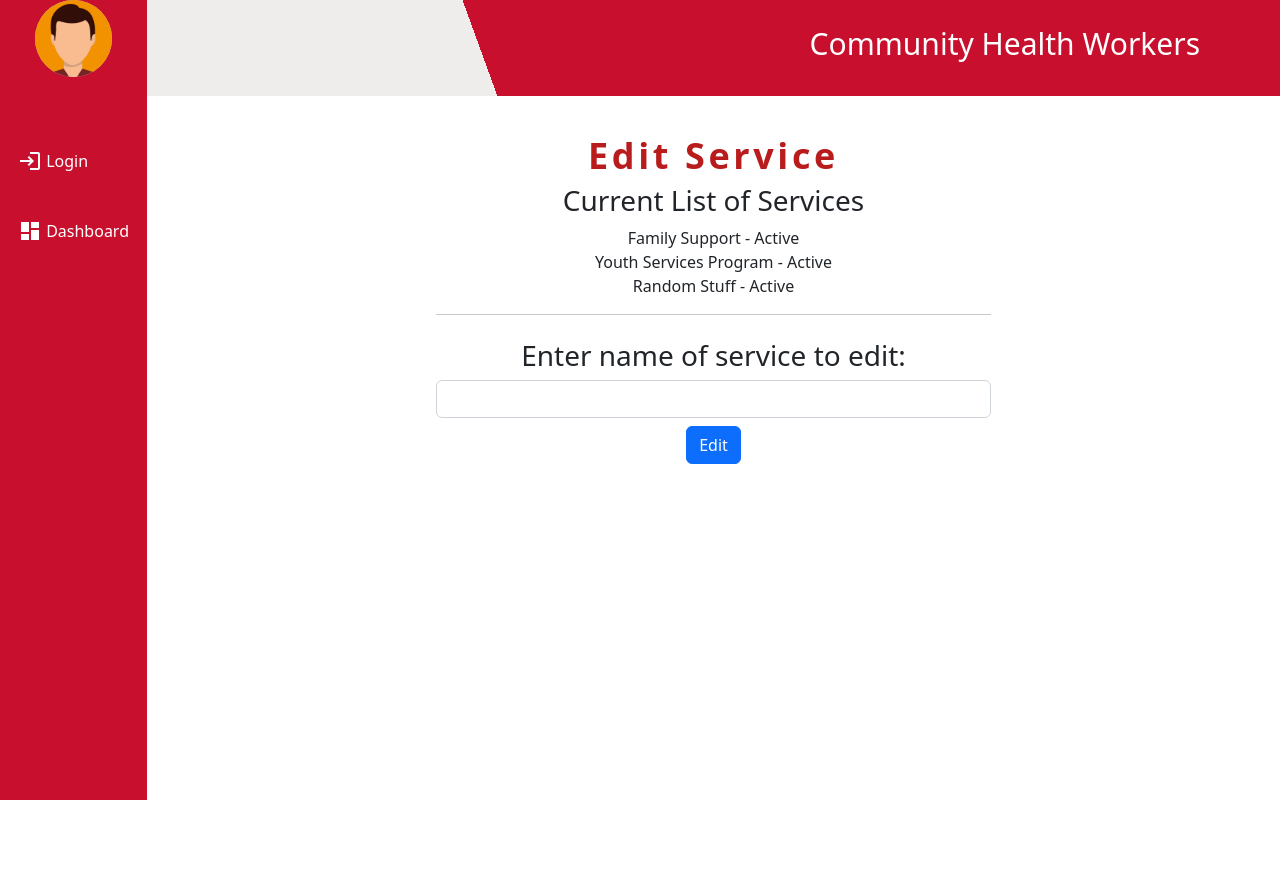
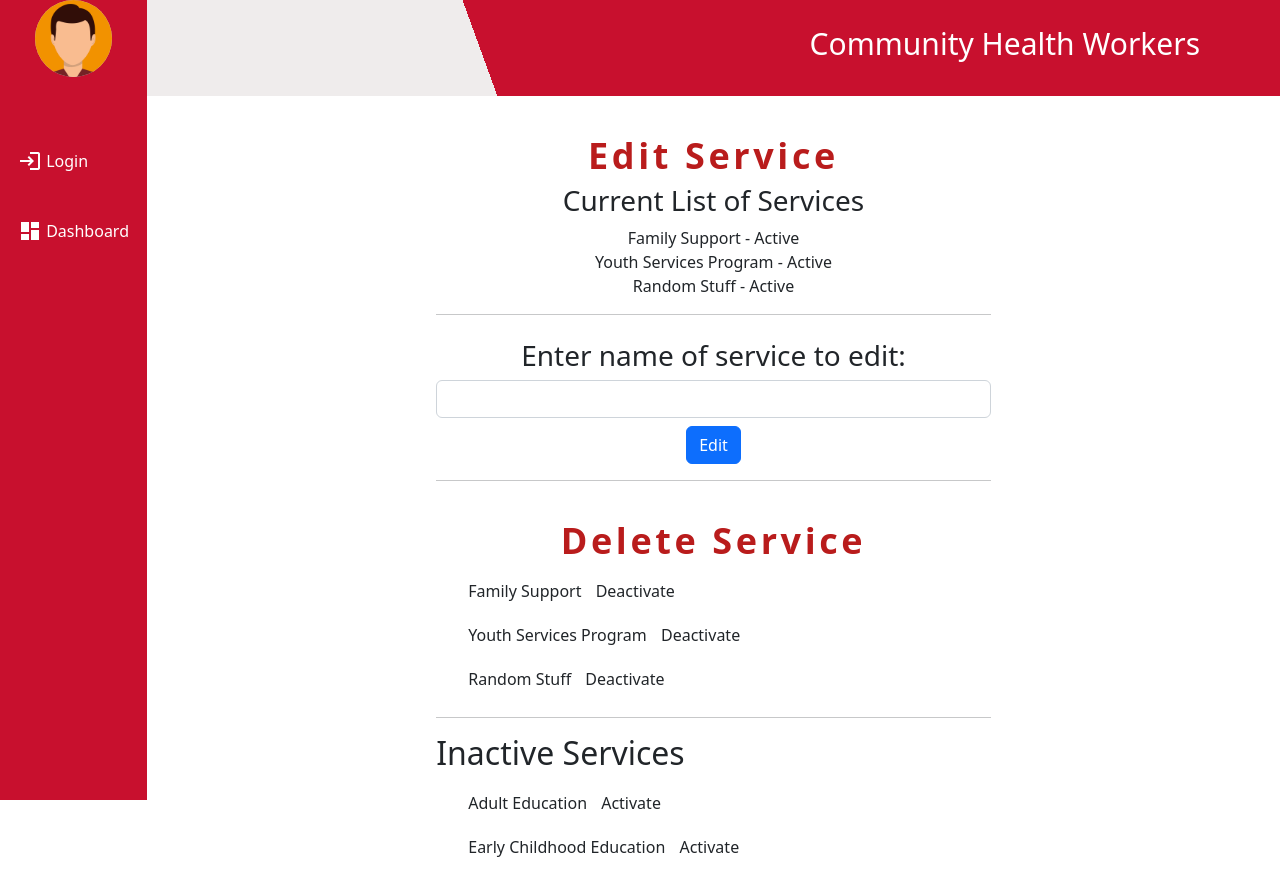
Before and after one commit to CIS-Spring-2023/project-cis_4339_project_20, a Vue app in the folder frontend/: page /editservices in a window 1280 px wide. Before the commit the page ends 800 px from the top, so only its background shows below. Built offline with nearby package versions, Linux system fonts and the light colour scheme; no server answers.

Commit message:
added soft deletion and modification of services

```diff
--- a/frontend/src/components/editServices.vue
+++ b/frontend/src/components/editServices.vue
@@ -28,8 +28,29 @@ export default {
       editService,
       editServiceName,
     }
+
   },
+
+  computed: {
+    activeServices() {
+      return this.list.services.filter(service => service.active)
+    },
+    inactiveServices() {
+      return this.list.services.filter(service => !service.active)
+    }
+  },
+  methods: {
+    activateService(id) {
+      const service = this.list.services.find(service => service.id === id)
+      service.active = true
+    },
+    deactivateService(id) {
+      const service = this.list.services.find(service => service.id === id)
+      service.active = false
+    }
+  }
 }
+
 </script>
 
 <!-- Referenced from https://blog.deepgram.com/build-a-todo-list-with-pinia-and-vue-3/ -->
@@ -54,6 +75,30 @@ export default {
           <button class="btn btn-primary btn-block">Edit</button>
         </div>
       </form>
+      <hr class="solid">
+      <!-- Adding deletion-->
+      <div>
+    <h1
+        class="font-bold text-4xl text-red-700 tracking-widest text-center mt-10"
+      >
+      Delete Service
+      </h1>
+    <ul>
+      <li v-for="service in activeServices" :key="service.id">
+        {{ service.name }}
+        <button @click="deactivateService(service.id)">Deactivate</button>
+      </li>
+    </ul>
+    <hr>
+    <h2>Inactive Services</h2>
+    <ul>
+      <li v-for="service in inactiveServices" :key="service.id">
+        {{ service.name }}
+        <button @click="activateService(service.id)">Activate</button>
+      </li>
+    </ul>
+  </div>
     </div>
   </div>
+
 </template>
```
